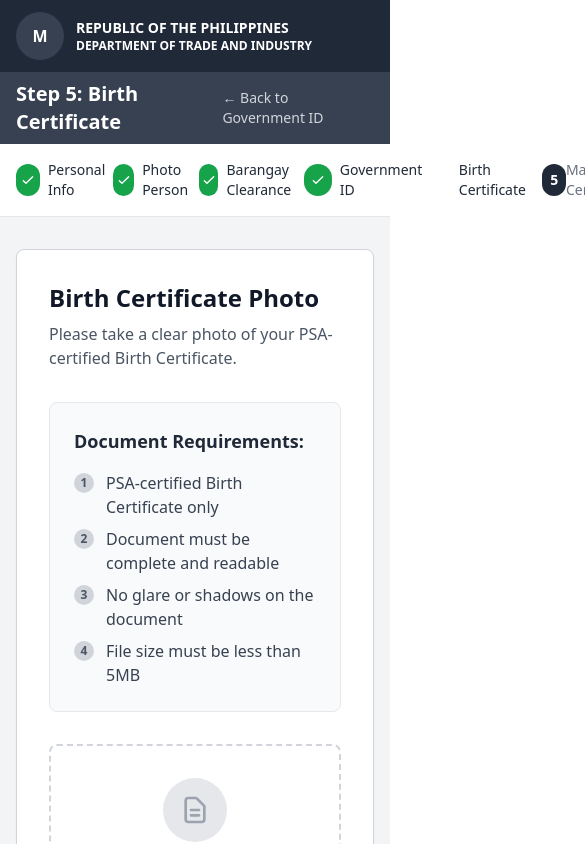
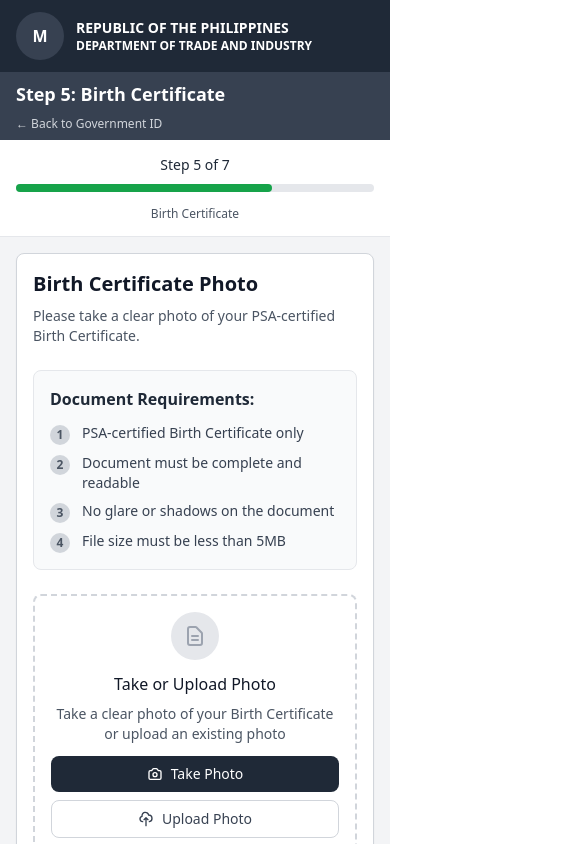
Before and after one commit to hbralcaide/web, a React (Vite) app: page /vendor-application/photo-birth-cert in a window 390 px wide. Shown: the top 844 px of the page, 585 px wide, since content can reach past the window. Built offline with nearby package versions, Linux system fonts and the light colour scheme; no server answers.

Commit message:
brt cert application page mobile friendly

```diff
--- a/src/pages/PhotoBirthCert.tsx
+++ b/src/pages/PhotoBirthCert.tsx
@@ -356,11 +356,11 @@ export default function PhotoBirthCert() {
             {/* Secondary Header */}
             <div className="bg-gray-700 text-white py-2">
                 <div className="max-w-7xl mx-auto px-4 sm:px-6 lg:px-8">
-                    <div className="flex justify-between items-center">
-                        <h1 className="text-xl font-semibold">Step 5: Birth Certificate</h1>
+                    <div className="flex flex-col sm:flex-row justify-between items-start sm:items-center gap-2">
+                        <h1 className="text-lg sm:text-xl font-semibold">Step 5: Birth Certificate</h1>
                         <Link
                             to="/vendor-application/photo-id"
-                            className="text-sm text-gray-300 hover:text-white transition-colors"
+                            className="text-xs sm:text-sm text-gray-300 hover:text-white transition-colors"
                         >
                             ← Back to Government ID
                         </Link>
@@ -368,8 +368,8 @@ export default function PhotoBirthCert() {
                 </div>
             </div>
 
-            {/* Progress Bar */}
-            <div className="bg-white border-b border-gray-200">
+            {/* Progress Bar - Desktop */}
+            <div className="hidden md:block bg-white border-b border-gray-200">
                 <div className="max-w-4xl mx-auto px-4 sm:px-6 lg:px-8 py-4">
                     <div className="flex items-center justify-between">
                         <div className="flex items-center">
@@ -423,20 +423,38 @@ export default function PhotoBirthCert() {
                 </div>
             </div>
 
+            {/* Progress Bar - Mobile */}
+            <div className="md:hidden bg-white border-b border-gray-200">
+                <div className="max-w-4xl mx-auto px-4 py-3">
+                    <div className="text-center mb-2">
+                        <span className="text-sm font-medium text-gray-800">Step 5 of {maritalStatus === 'Single' ? '6' : '7'}</span>
+                    </div>
+                    <div className="w-full bg-gray-200 rounded-full h-2">
+                        <div
+                            className="bg-green-600 h-2 rounded-full transition-all duration-300"
+                            style={{ width: maritalStatus === 'Single' ? '83.33%' : '71.43%' }}
+                        ></div>
+                    </div>
+                    <div className="text-center mt-2">
+                        <span className="text-xs text-gray-600">Birth Certificate</span>
+                    </div>
+                </div>
+            </div>
+
             {/* Main Content */}
-            <main className="max-w-4xl mx-auto px-4 sm:px-6 lg:px-8 py-8">
-                <div className="bg-white rounded-lg shadow-sm border border-gray-300 p-8">
-                    <div className="mb-8">
-                        <h2 className="text-2xl font-bold text-gray-900 mb-2">Birth Certificate Photo</h2>
-                        <p className="text-gray-600">Please take a clear photo of your PSA-certified Birth Certificate.</p>
+            <main className="max-w-4xl mx-auto px-4 sm:px-6 lg:px-8 py-4 sm:py-8">
+                <div className="bg-white rounded-lg shadow-sm border border-gray-300 p-4 sm:p-8">
+                    <div className="mb-6 sm:mb-8">
+                        <h2 className="text-xl sm:text-2xl font-bold text-gray-900 mb-2">Birth Certificate Photo</h2>
+                        <p className="text-sm sm:text-base text-gray-600">Please take a clear photo of your PSA-certified Birth Certificate.</p>
                     </div>
 
-                    <div className="grid grid-cols-1 lg:grid-cols-5 gap-8">
+                    <div className="grid grid-cols-1 lg:grid-cols-5 gap-6 sm:gap-8">
                         {/* Instructions - Left Side */}
                         <div className="lg:col-span-2">
-                            <div className="bg-gray-50 border border-gray-200 rounded-lg p-6 sticky top-4">
-                                <h3 className="text-lg font-semibold text-gray-800 mb-4">Document Requirements:</h3>
-                                <ul className="space-y-2 text-gray-700">
+                            <div className="bg-gray-50 border border-gray-200 rounded-lg p-4 sm:p-6 lg:sticky lg:top-4">
+                                <h3 className="text-base sm:text-lg font-semibold text-gray-800 mb-3 sm:mb-4">Document Requirements:</h3>
+                                <ul className="space-y-2 text-sm sm:text-base text-gray-700">
                                     <li className="flex items-start">
                                         <span className="flex-shrink-0 w-5 h-5 bg-gray-300 rounded-full flex items-center justify-center text-xs font-semibold text-gray-600 mr-3 mt-0.5">1</span>
                                         <span>PSA-certified Birth Certificate only</span>
@@ -458,10 +476,10 @@ export default function PhotoBirthCert() {
                         </div>
 
                         {/* Photo Upload Area - Right Side */}
-                        <div className="lg:col-span-3 space-y-6">
-                            <div className="border-2 border-dashed border-gray-300 rounded-lg p-8 text-center">
+                        <div className="lg:col-span-3 space-y-4 sm:space-y-6">
+                            <div className="border-2 border-dashed border-gray-300 rounded-lg p-4 sm:p-8 text-center">
                                 {preview ? (
-                                    <div className="space-y-4">
+                                    <div className="space-y-3 sm:space-y-4">
                                         <div className="mx-auto max-w-md">
                                             <img
                                                 src={preview}
@@ -469,32 +487,32 @@ export default function PhotoBirthCert() {
                                                 className="w-full h-auto rounded-lg shadow-sm"
                                             />
                                         </div>
-                                        <div className="flex justify-center space-x-4">
+                                        <div className="flex flex-col sm:flex-row justify-center gap-2 sm:gap-4">
                                             <button
                                                 onClick={handleRetake}
-                                                className="px-4 py-2 border border-gray-300 rounded-lg text-gray-700 hover:bg-gray-50 transition-colors"
+                                                className="w-full sm:w-auto px-4 py-2 border border-gray-300 rounded-lg text-gray-700 hover:bg-gray-50 transition-colors active:scale-95"
                                             >
                                                 Retake Photo
                                             </button>
                                             <button
                                                 onClick={handleNext}
-                                                className="px-4 py-2 bg-gray-800 text-white rounded-lg hover:bg-gray-700 transition-colors"
+                                                className="w-full sm:w-auto px-4 py-2 bg-gray-800 text-white rounded-lg hover:bg-gray-700 transition-colors active:scale-95"
                                             >
                                                 Use This Photo
                                             </button>
                                         </div>
                                     </div>
                                 ) : (
-                                    <div className="space-y-4">
-                                        <div className="w-16 h-16 bg-gray-200 rounded-full flex items-center justify-center mx-auto">
-                                            <svg className="w-8 h-8 text-gray-400" fill="none" stroke="currentColor" viewBox="0 0 24 24">
+                                    <div className="space-y-3 sm:space-y-4">
+                                        <div className="w-12 h-12 sm:w-16 sm:h-16 bg-gray-200 rounded-full flex items-center justify-center mx-auto">
+                                            <svg className="w-6 h-6 sm:w-8 sm:h-8 text-gray-400" fill="none" stroke="currentColor" viewBox="0 0 24 24">
                                                 <path strokeLinecap="round" strokeLinejoin="round" strokeWidth={2} d="M9 12h6m-6 4h6m2 5H7a2 2 0 01-2-2V5a2 2 0 012-2h5.586a1 1 0 01.707.293l5.414 5.414a1 1 0 01.293.707V19a2 2 0 01-2 2z" />
                                             </svg>
                                         </div>
                                         <div>
-                                            <h3 className="text-lg font-medium text-gray-900 mb-2">Take or Upload Photo</h3>
-                                            <p className="text-gray-600 mb-4">Take a clear photo of your Birth Certificate or upload an existing photo</p>
-                                            <div className="flex flex-col sm:flex-row gap-3 justify-center">
+                                            <h3 className="text-base sm:text-lg font-medium text-gray-900 mb-2">Take or Upload Photo</h3>
+                                            <p className="text-sm sm:text-base text-gray-600 mb-3 sm:mb-4">Take a clear photo of your Birth Certificate or upload an existing photo</p>
+                                            <div className="flex flex-col sm:flex-row gap-2 sm:gap-3 justify-center">
                                                 <input
                                                     type="file"
                                                     accept="image/*"
@@ -506,9 +524,9 @@ export default function PhotoBirthCert() {
                                                 <button
                                                     type="button"
                                                     onClick={handleTakePhoto}
-                                                    className="inline-flex items-center px-4 py-2 bg-gray-800 text-white rounded-lg hover:bg-gray-700 transition-colors cursor-pointer"
+                                                    className="w-full sm:w-auto inline-flex items-center justify-center px-4 py-2 text-sm sm:text-base bg-gray-800 text-white rounded-lg hover:bg-gray-700 transition-colors cursor-pointer active:scale-95"
                                                 >
-                                                    <svg className="w-5 h-5 mr-2" fill="none" stroke="currentColor" viewBox="0 0 24 24">
+                                                    <svg className="w-4 h-4 sm:w-5 sm:h-5 mr-2" fill="none" stroke="currentColor" viewBox="0 0 24 24">
                                                         <path strokeLinecap="round" strokeLinejoin="round" strokeWidth={2} d="M3 9a2 2 0 012-2h.93a2 2 0 001.664-.89l.812-1.22A2 2 0 0110.07 4h3.86a2 2 0 011.664.89l.812 1.22A2 2 0 0018.07 7H19a2 2 0 012 2v9a2 2 0 01-2 2H5a2 2 0 01-2-2V9z" />
                                                         <path strokeLinecap="round" strokeLinejoin="round" strokeWidth={2} d="M15 13a3 3 0 11-6 0 3 3 0 016 0z" />
                                                     </svg>
@@ -524,9 +542,9 @@ export default function PhotoBirthCert() {
                                                 />
                                                 <label
                                                     htmlFor="photo-upload"
-                                                    className="inline-flex items-center px-4 py-2 border border-gray-300 rounded-lg text-gray-700 hover:bg-gray-50 transition-colors cursor-pointer"
+                                                    className="w-full sm:w-auto inline-flex items-center justify-center px-4 py-2 text-sm sm:text-base border border-gray-300 rounded-lg text-gray-700 hover:bg-gray-50 transition-colors cursor-pointer active:scale-95"
                                                 >
-                                                    <svg className="w-5 h-5 mr-2" fill="none" stroke="currentColor" viewBox="0 0 24 24">
+                                                    <svg className="w-4 h-4 sm:w-5 sm:h-5 mr-2" fill="none" stroke="currentColor" viewBox="0 0 24 24">
                                                         <path strokeLinecap="round" strokeLinejoin="round" strokeWidth={2} d="M7 16a4 4 0 01-.88-7.903A5 5 0 1115.9 6L16 6a5 5 0 011 9.9M15 13l-3-3m0 0l-3 3m3-3v12" />
                                                     </svg>
                                                     Upload Photo
@@ -538,25 +556,25 @@ export default function PhotoBirthCert() {
                             </div>
 
                             {error && (
-                                <div className="bg-red-50 border border-red-200 rounded-lg p-4">
-                                    <p className="text-red-600">{error}</p>
+                                <div className="bg-red-50 border border-red-200 rounded-lg p-3 sm:p-4">
+                                    <p className="text-sm sm:text-base text-red-600">{error}</p>
                                 </div>
                             )}
                         </div>
                     </div>
 
                     {/* Navigation */}
-                    <div className="flex justify-between pt-6">
+                    <div className="flex flex-col sm:flex-row justify-between gap-3 pt-6">
                         <button
                             onClick={handlePrevious}
-                            className="px-6 py-2 border border-gray-300 rounded-lg text-gray-700 hover:bg-gray-50 transition-colors"
+                            className="w-full sm:w-auto px-4 sm:px-6 py-2 border border-gray-300 rounded-lg text-gray-700 hover:bg-gray-50 transition-colors active:scale-95"
                         >
                             ← Previous
                         </button>
                         <button
                             onClick={handleNext}
                             disabled={!photo || uploading}
-                            className="px-6 py-2 bg-gray-800 text-white rounded-lg hover:bg-gray-700 transition-colors disabled:bg-gray-400 disabled:cursor-not-allowed"
+                            className="w-full sm:w-auto px-4 sm:px-6 py-2 bg-gray-800 text-white rounded-lg hover:bg-gray-700 transition-colors disabled:bg-gray-400 disabled:cursor-not-allowed active:scale-95"
                         >
                             {uploading ? (
                                 <>
```
